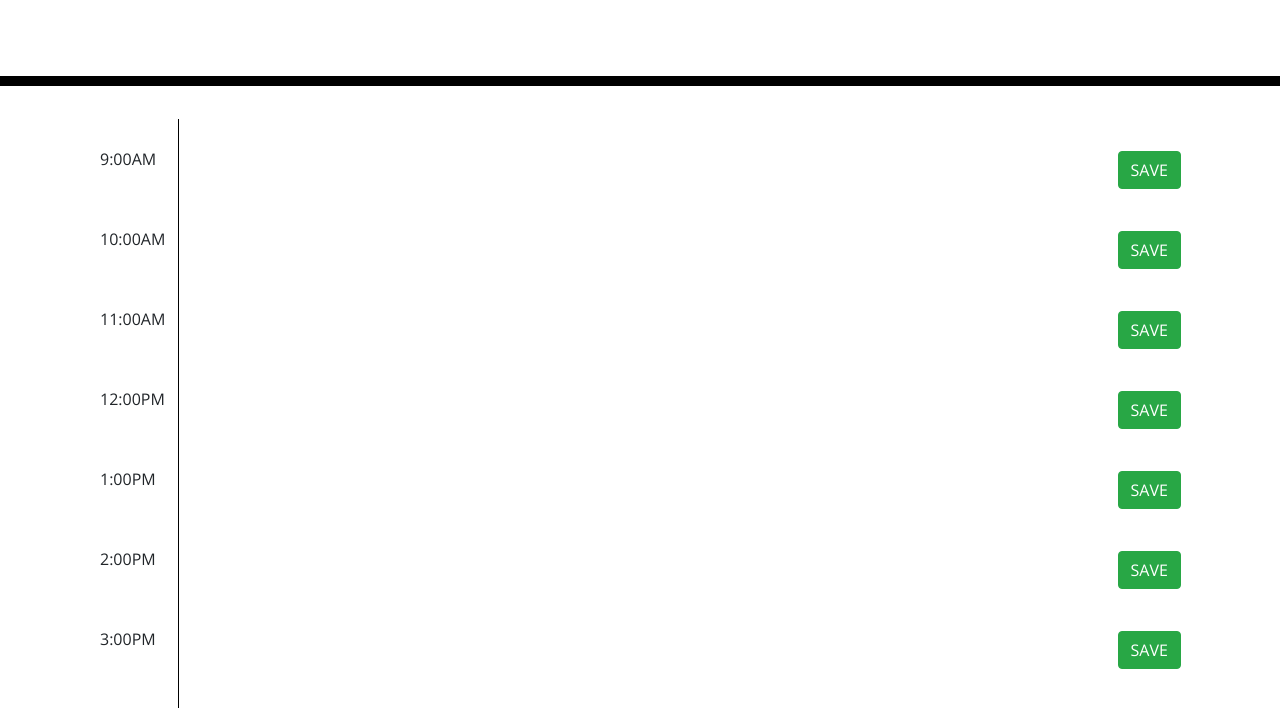
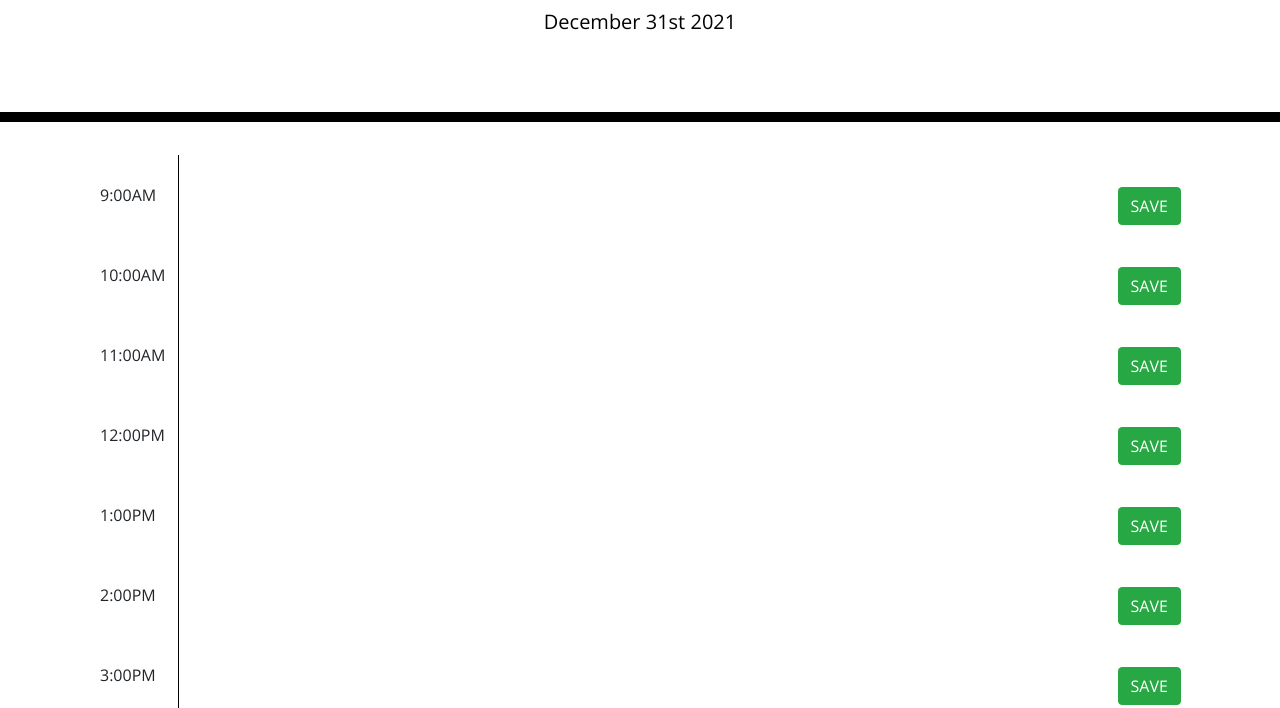
Before and after one commit to NathanMontelli/dayPlanner, a plain HTML site: page index.html in a window 1280 px wide. Shown: the part 182-890 px from the top of the page. Drawn offline with nearby package versions, Linux system fonts and the light colour scheme.

Commit message:
added current day

```diff
--- a/index.html
+++ b/index.html
@@ -131,8 +131,10 @@
     </div>
   </div>
 
+
   <script src="https://code.jquery.com/jquery-3.4.1.min.js"></script>
   <script src="https://cdnjs.cloudflare.com/ajax/libs/moment.js/2.24.0/moment.min.js"></script>
+  <script src="script.js"></script>
 </body>
 
 </html>
--- /dev/null
+++ b/script.js
@@ -0,0 +1,2 @@
+const currentDate = moment().format('MMMM Do YYYY')
+$('#currentDay').text(currentDate)
```
